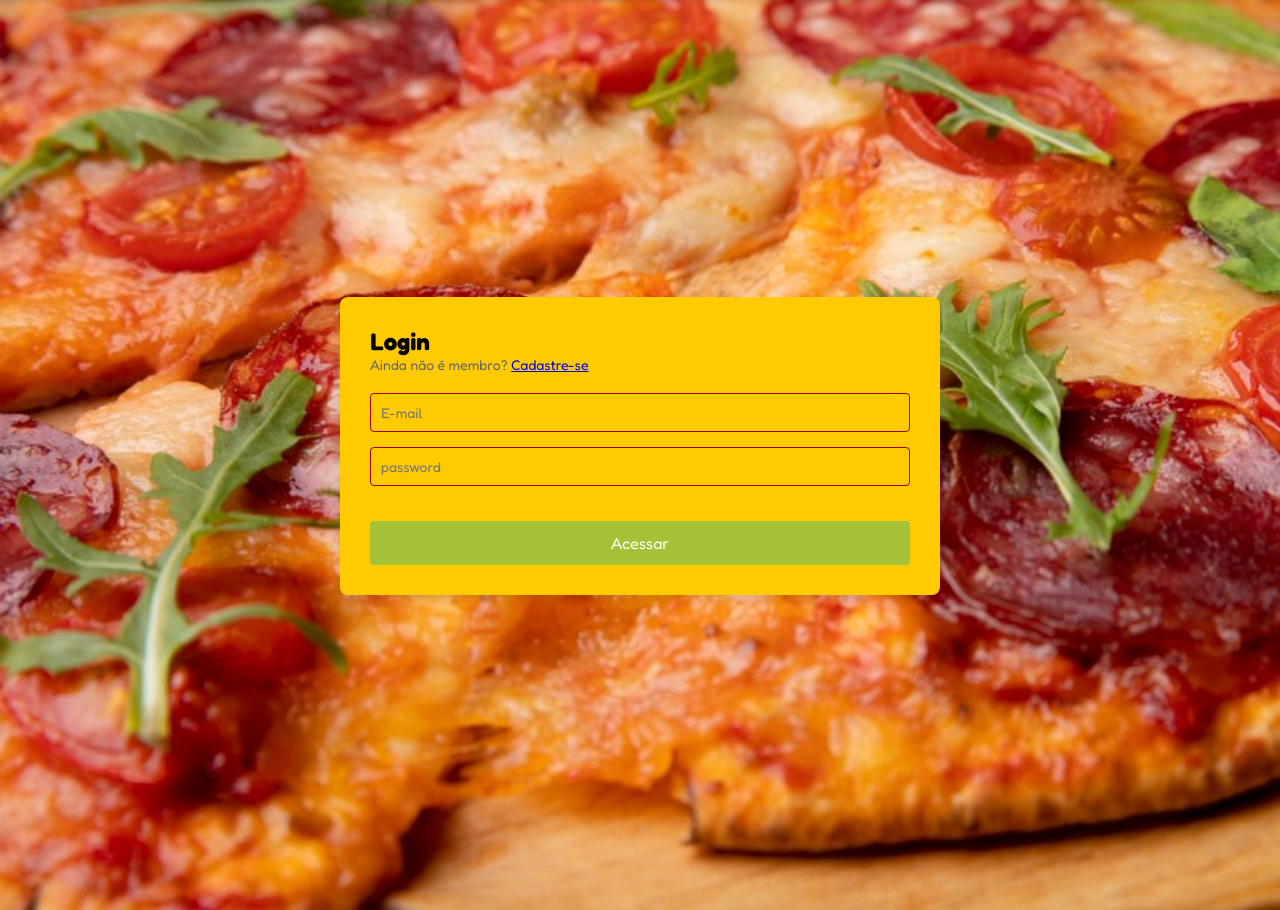
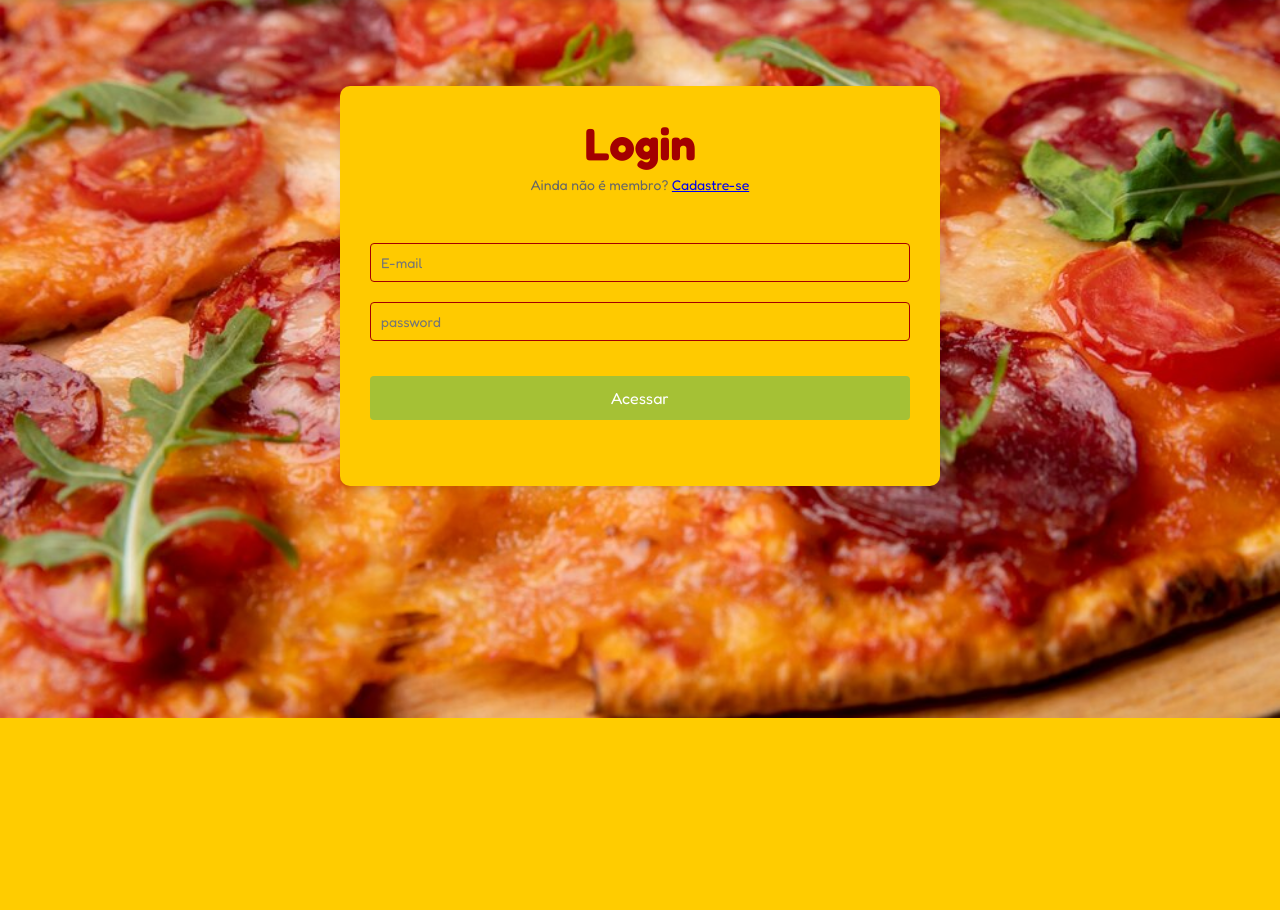
Before and after one commit to Guilherme0308/Projeto-pizzaria, a PHP site: page /login.html in a window 1280 px wide. Shown: the part 82-992 px from the top of the page. After the commit the page ends 800 px from the top, so only its background shows below. Run offline with PHP 8.4, Linux system fonts and the light colour scheme.

Commit message:
att login

```diff
--- a/assets/css/cadastro.css
+++ b/assets/css/cadastro.css
@@ -1,4 +1,3 @@
-
 .cadast{
     display: flex;
     justify-content: center;
@@ -6,10 +5,11 @@
     height: 100vh;
     margin: 0;
 }
+
 .box-cadast {
     background-color: #ffca00;
     padding: 30px;
-    border-radius: 8px;
+    border-radius: 10px;
     box-shadow: 0 4px 8px rgba(0, 0, 0, 0.1);
     width: 100%;
     max-width: 600px;
@@ -17,8 +17,9 @@
 
 .box-cadast h1 {
     text-align: center;
-    color: #333;
-    margin-bottom: 20px;
+    font-size: 45px;
+    margin-bottom: 5px;
+    color: #a30000;
 }
 
 .box-cadast p {
@@ -76,5 +77,5 @@ button.btn {
 }
 
 button.btn:hover {
-    background-color: #718d00;
+    background-color: #c4de5c;
 }
--- a/assets/css/login.css
+++ b/assets/css/login.css
@@ -1,34 +1,37 @@
-section.logi {
+.logi {
     display: flex;
     justify-content: center;
     align-items: center;
-    height: 100vh;
-    margin: 0
+    height: 60vh;
+    margin: 0;
 }
 
 .login-box {
     background-color: #ffca00;
     padding: 30px;
-    border-radius: 8px;
+    border-radius: 10px;
     box-shadow: 0 4px 8px rgba(0, 0, 0, 0.1);
     width: 100%;
     max-width: 600px;
+    height: 400px;
 }
 
-.box h1 {
-    margin-bottom: 20px;
-    font-size: 24px;
-    color: #333;
+.login-box h1 {
+    text-align: center;
+    font-size: 45px;
+    margin-bottom: 5px;
+    color: #a30000;
 }
 
 .login-box p {
-    margin-bottom: 20px;
+    text-align: center;
+    margin-bottom: 50px;
     font-size: 14px;
     color: #666;
 }
 
 .box a {
-    color: orangered;
+    color: #007bff;
     text-decoration: none;
 }
 
@@ -39,7 +42,7 @@ section.logi {
 .box-item {
     display: flex;
     flex-direction: column;
-    gap: 15px;
+    gap: 20px;
 }
 
 .box-item input {
@@ -51,7 +54,7 @@ section.logi {
     width: 100%;
 }
 
-.btn {
+button.btn {
     background-color: orangered;
     color: #fff;
     border: none;
@@ -63,6 +66,6 @@ section.logi {
     margin-top: 20px;
 }
 
-.btn:hover {
-    background-color: #e64e00;
+button.btn:hover {
+    background-color: #c4de5c;
 }
```
